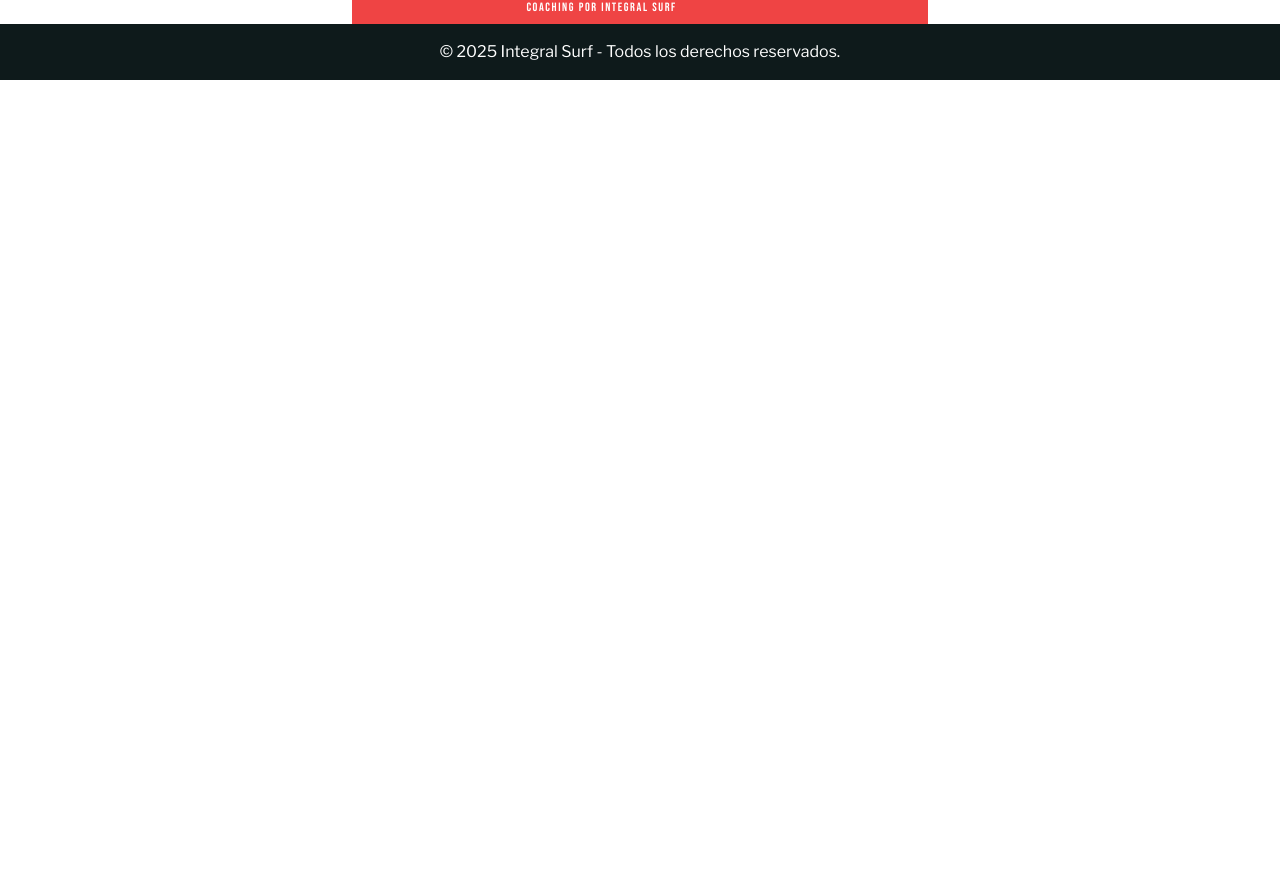
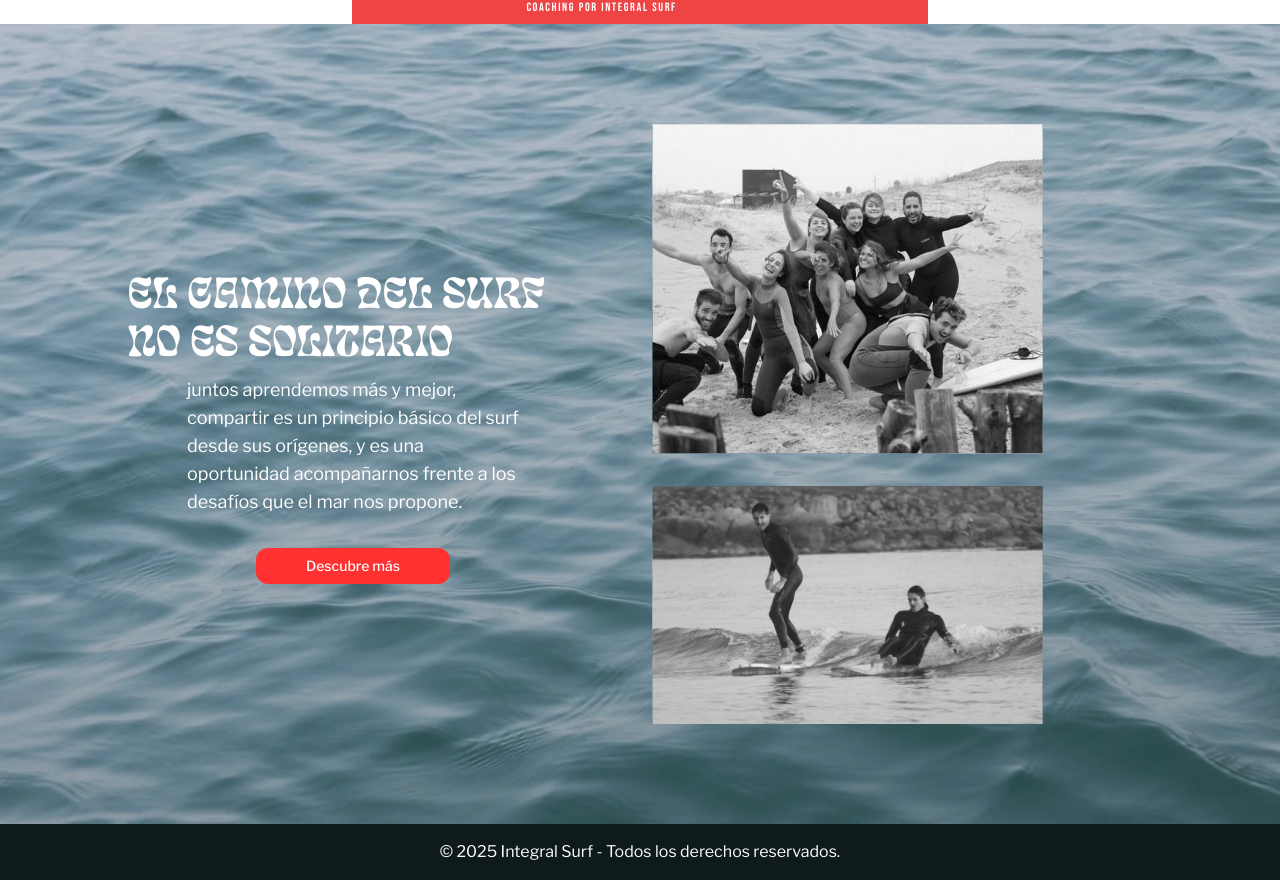
Before and after one commit to diego-caceres/integral-surf-site, a Next.js app: page / in a window 1280 px wide. Shown: the part 2139-3019 px from the top of the page. Before the commit the page ends 2219 px from the top, so only its background shows below. Built offline with nearby package versions, Linux system fonts and the light colour scheme.

Commit message:
Add TheRoad section

```diff
--- a/src/app/page.tsx
+++ b/src/app/page.tsx
@@ -1,6 +1,8 @@
 "use client";
 import SectionOurPurpose from "@/components/SectionOurPurpose";
 import SectionCalendar from "@/components/SectionCalendar";
+import SectionTheRoad from "@/components/SectionTheRoad";
+
 import Image from "next/image";
 
 export default function HomePage() {
@@ -34,6 +36,8 @@ export default function HomePage() {
 
       <SectionCalendar />
 
+      <SectionTheRoad />
+
       {/* <div className="mt-10">
         <Link href="/viajes" className="btn-primary">
           Ver Viajes
--- /dev/null
+++ b/src/components/SectionTheRoad.tsx
@@ -0,0 +1,53 @@
+import Image from "next/image";
+import Button from "@/components/ui/Button";
+
+export default function SectionTheRoad() {
+  return (
+    <div className="relative w-full h-screen overflow-hidden ">
+      {/* Background Image */}
+      <Image
+        src="/images/home/sea-background.jpeg"
+        alt="Background"
+        fill
+        style={{ objectFit: "cover" }}
+        priority
+      />
+
+      {/* Content Overlay */}
+      <div className="absolute inset-0 flex items-center justify-center p-6 ">
+        <div className="grid grid-cols-1 md:grid-cols-2 max-w-5xl w-full gap-6 text-white">
+          {/* Right Column (Shown first on mobile) */}
+          <div className="md:max-w-[450px] flex flex-col items-center justify-center  gap-4 order-1 md:order-none">
+            <h2 className="uppercase font-[Eckmannpsych] md:text-left text-white ">
+              El camino del surf no es solitario
+            </h2>
+            <p className="text-white md:text-left text-lg">
+              juntos aprendemos más y mejor, <br />
+              compartir es un principio básico del surf <br />
+              desde sus orígenes, y es una <br />
+              oportunidad acompañarnos frente a los <br />
+              desafíos que el mar nos propone.
+            </p>
+            <Button className="mt-4 text-lg">Descubre más</Button>
+          </div>
+
+          {/* Left Column (Shown below on mobile) */}
+          <div className="flex flex-col md:gap-8 justify-center order-2 md:order-none">
+            <Image
+              src="/images/home/the-road-img1.png"
+              alt="Left Image 1"
+              width={391}
+              height={330}
+            />
+            <Image
+              src="/images/home/the-road-img2.png"
+              alt="Left Image 2"
+              width={391}
+              height={230}
+            />
+          </div>
+        </div>
+      </div>
+    </div>
+  );
+}
--- a/src/components/TripCard.tsx
+++ b/src/components/TripCard.tsx
@@ -13,7 +13,7 @@ const TripCard = ({ trip }: { trip: Trip }) => {
   return (
     <Link href={`/viajes/${trip.slug}`} passHref>
       <div
-        className={`${bebasNeuelFont.className} tracking-[0.1rem] grid md:grid-cols-[18%_82%] md:gap-10 text-left px-5 md:px-10`}
+        className={`${bebasNeuelFont.className} tracking-[0.1rem] text-white grid md:grid-cols-[18%_82%] md:gap-10 text-left px-5 md:px-10`}
       >
         <div className="flex md:block justify-start gap-2">
           <p className="text-sm md:text-md">{trip.date}</p>
--- a/src/components/ui/Button.tsx
+++ b/src/components/ui/Button.tsx
@@ -13,7 +13,7 @@ const Button: FC<ButtonProps> = ({
   ...props
 }) => {
   const baseStyles =
-    "text-sm rounded-[40px] px-[50px] py-2 rounded-xl font-medium focus:outline-none transition-all";
+    "text-sm rounded-[60px] px-[50px] py-2 rounded-xl font-medium focus:outline-none transition-all";
   const variantStyles = clsx({
     "bg-[#ff3131] text-white hover:bg-red-600": variant === "primary",
     "bg-gray-200 text-gray-700 hover:bg-gray-300": variant === "secondary",
```
Also changed, not shown: public/images/home/the-road-img1.png (added), public/images/home/the-road-img2.png (added).
